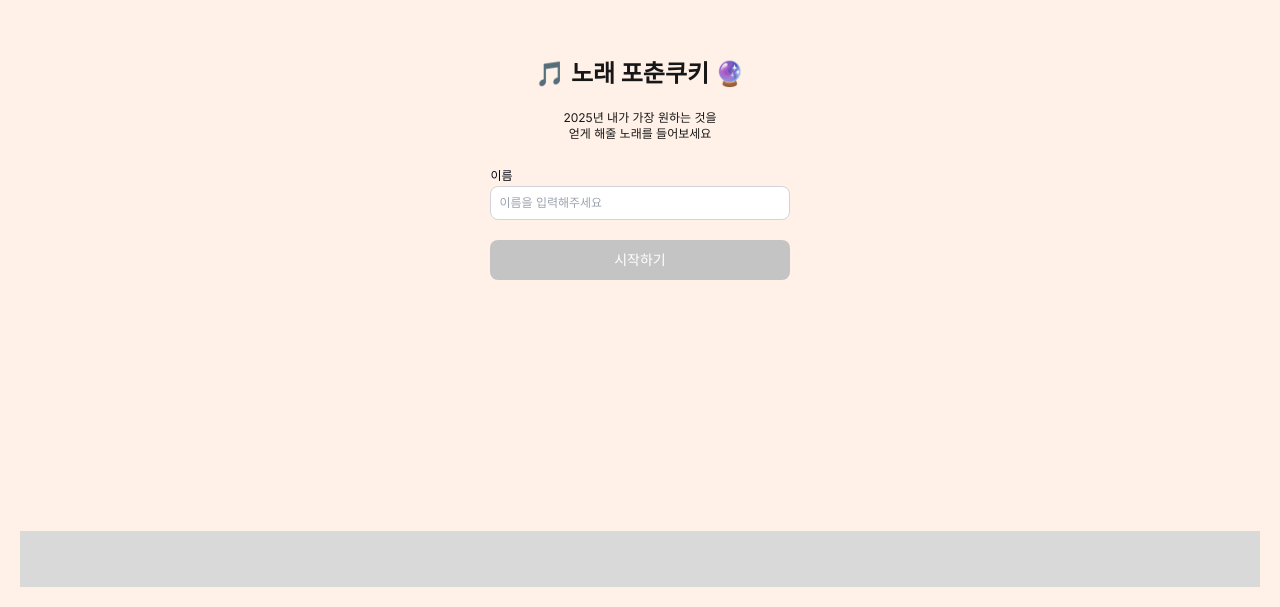
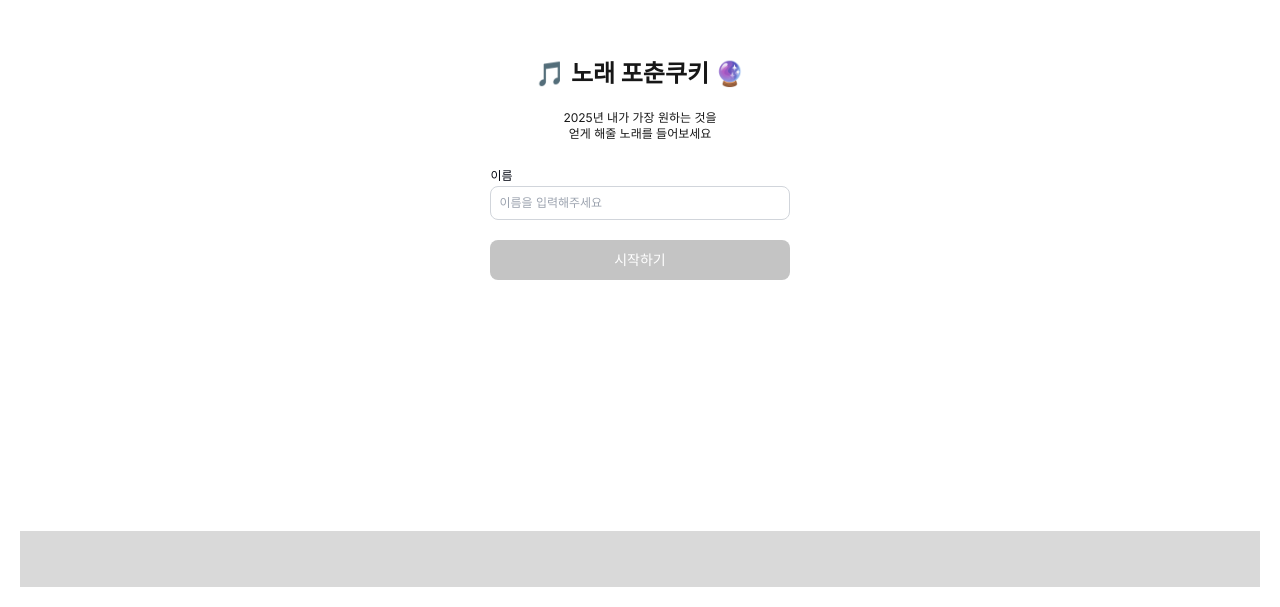
Before and after one commit to saul-atomrigs/ssong-tune-cookie, a Next.js app: page /login in a window 1280 px wide. Shown: the part 193-800 px from the top of the page. Built offline with nearby package versions, Linux system fonts and the light colour scheme.

Commit message:
feat: Update background color in globals.css for consistency

```diff
--- a/app/globals.css
+++ b/app/globals.css
@@ -3,13 +3,13 @@
 @tailwind utilities;
 
 :root {
-  --background: #fff1e7;
+  --background: #fff;
   --foreground: #171717;
 }
 
 @media (prefers-color-scheme: dark) {
   :root {
-    --background: #fff1e7;
+    --background: #fff;
     --foreground: #171717;
   }
 }
```
